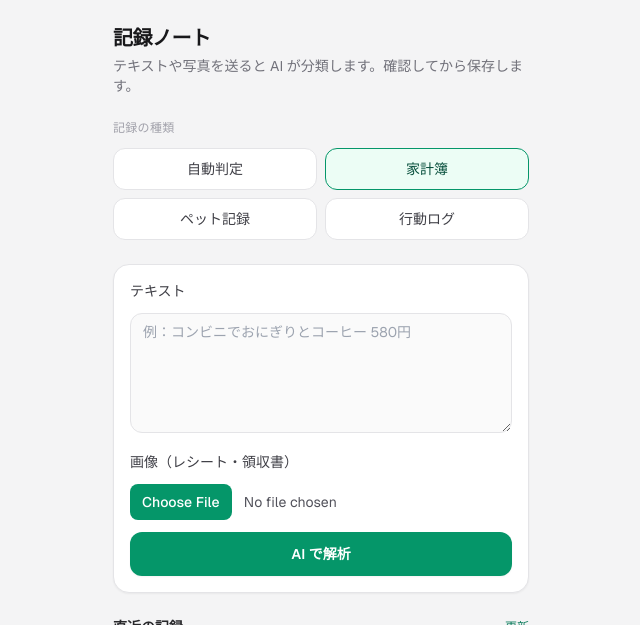
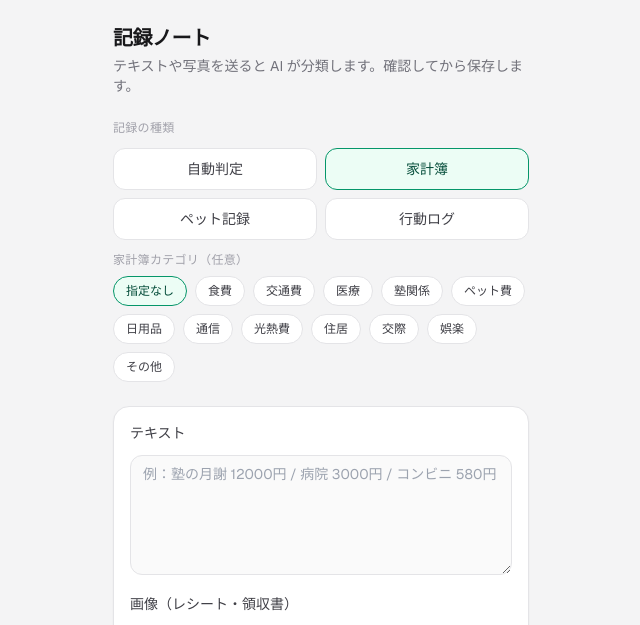
Before and after one commit to mail237/personal-kakeibo, a Next.js app: page / in a window 1280 px wide. Both pictures are taken after a click on the button "家計簿". Shown: the top 625 px of the page, without its empty margins (319-959 px from the left). Built offline with nearby package versions, Linux system fonts and the light colour scheme; no server answers.

Commit message:
Add kakeibo category quick picks

```diff
--- a/components/RecordApp.tsx
+++ b/components/RecordApp.tsx
@@ -10,6 +10,21 @@ const TABS: { mode: InputMode; label: string }[] = [
   { mode: "log", label: "行動ログ" },
 ];
 
+const KAKEIBO_CATEGORIES = [
+  "食費",
+  "交通費",
+  "医療",
+  "塾関係",
+  "ペット費",
+  "日用品",
+  "通信",
+  "光熱費",
+  "住居",
+  "交際",
+  "娯楽",
+  "その他",
+] as const;
+
 function categoryLabel(c: AnalysisResult["category"]): string {
   if (c === "kakeibo") return "家計簿";
   if (c === "pet") return "ペット記録";
@@ -18,6 +33,7 @@ function categoryLabel(c: AnalysisResult["category"]): string {
 
 export default function RecordApp() {
   const [mode, setMode] = useState<InputMode>("auto");
+  const [kakeiboCategory, setKakeiboCategory] = useState<string>("");
   const [text, setText] = useState("");
   const [file, setFile] = useState<File | null>(null);
   const [preview, setPreview] = useState<AnalysisResult | null>(null);
@@ -49,9 +65,13 @@ export default function RecordApp() {
     }
     setBusy("analyze");
     try {
+      const hint =
+        mode === "kakeibo" && kakeiboCategory
+          ? `希望カテゴリ: ${kakeiboCategory}\n`
+          : "";
       const fd = new FormData();
       fd.set("mode", mode);
-      fd.set("text", text);
+      fd.set("text", hint + text);
       if (file) fd.set("image", file);
       const res = await fetch("/api/analyze", { method: "POST", body: fd });
       const data = await res.json();
@@ -107,7 +127,10 @@ export default function RecordApp() {
             <button
               key={t.mode}
               type="button"
-              onClick={() => setMode(t.mode)}
+              onClick={() => {
+                setMode(t.mode);
+                if (t.mode !== "kakeibo") setKakeiboCategory("");
+              }}
               className={`rounded-xl border px-3 py-2.5 text-sm font-medium transition ${
                 mode === t.mode
                   ? "border-emerald-600 bg-emerald-50 text-emerald-900"
@@ -118,6 +141,40 @@ export default function RecordApp() {
             </button>
           ))}
         </div>
+        {mode === "kakeibo" && (
+          <div className="space-y-2">
+            <p className="text-xs font-medium uppercase tracking-wide text-zinc-400">
+              家計簿カテゴリ（任意）
+            </p>
+            <div className="flex flex-wrap gap-2">
+              <button
+                type="button"
+                onClick={() => setKakeiboCategory("")}
+                className={`rounded-full border px-3 py-1.5 text-xs font-medium ${
+                  !kakeiboCategory
+                    ? "border-emerald-600 bg-emerald-50 text-emerald-900"
+                    : "border-zinc-200 bg-white text-zinc-700"
+                }`}
+              >
+                指定なし
+              </button>
+              {KAKEIBO_CATEGORIES.map((c) => (
+                <button
+                  key={c}
+                  type="button"
+                  onClick={() => setKakeiboCategory(c)}
+                  className={`rounded-full border px-3 py-1.5 text-xs font-medium ${
+                    kakeiboCategory === c
+                      ? "border-emerald-600 bg-emerald-50 text-emerald-900"
+                      : "border-zinc-200 bg-white text-zinc-700"
+                  }`}
+                >
+                  {c}
+                </button>
+              ))}
+            </div>
+          </div>
+        )}
       </section>
 
       <section className="space-y-3 rounded-2xl border border-zinc-200 bg-white p-4 shadow-sm">
@@ -126,7 +183,7 @@ export default function RecordApp() {
         </label>
         <textarea
           className="min-h-[120px] w-full resize-y rounded-xl border border-zinc-200 bg-zinc-50 px-3 py-2 text-sm outline-none ring-emerald-500 focus:border-emerald-500 focus:ring-2"
-          placeholder="例：コンビニでおにぎりとコーヒー 580円"
+          placeholder="例：塾の月謝 12000円 / 病院 3000円 / コンビニ 580円"
           value={text}
           onChange={(e) => setText(e.target.value)}
         />
--- a/lib/gemini-analyze.ts
+++ b/lib/gemini-analyze.ts
@@ -77,13 +77,14 @@ function buildPrompt(mode: InputMode, userText: string): string {
   "category": "kakeibo" | "pet" | "log",
   "date": "YYYY-MM-DD（不明なら今日の日付を推定。日本時間基準）",
   "fields": { ... },
-  "summary": "一行の日本語サマリー"
+  "summary": "一行の日本語サマリー（できれば先頭にカテゴリを角括弧で付ける。例: [医療] 内科 1200円）"
 }
 
 ${modeInstruction(mode)}
 
 fields のルール:
-- category が kakeibo のとき: { "shubetsu": "支出|収入|その他", "amount": 数値（円、不明なら0）, "category": "食費|交通費|医療|ペット費|その他 など", "memo": "補足" }
+- category が kakeibo のとき:
+  { "shubetsu": "支出|収入|その他", "amount": 数値（円、不明なら0）, "category": "食費|交通費|医療|塾関係|ペット費|日用品|通信|光熱費|住居|交際|娯楽|その他", "memo": "補足" }
 - category が pet のとき: { "content": "内容", "hospital": "病院名（なければ空文字）", "cost": 数値（円、不明なら0）, "nextDue": "次回予定（なければ空文字）" }
 - category が log のとき: { "time": "HH:mm または空", "content": "内容", "tags": "カンマ区切りタグ" }
 
@@ -104,7 +105,7 @@ ${hintBlock}
   "category": "kakeibo" | "pet" | "log",
   "date": "YYYY-MM-DD",
   "fields": { ... },
-  "summary": "一行の日本語サマリー"
+  "summary": "一行の日本語サマリー（できれば先頭にカテゴリを角括弧で付ける。例: [塾関係] 月謝 12000円）"
 }
 
 ${modeInstruction(mode)}
```
